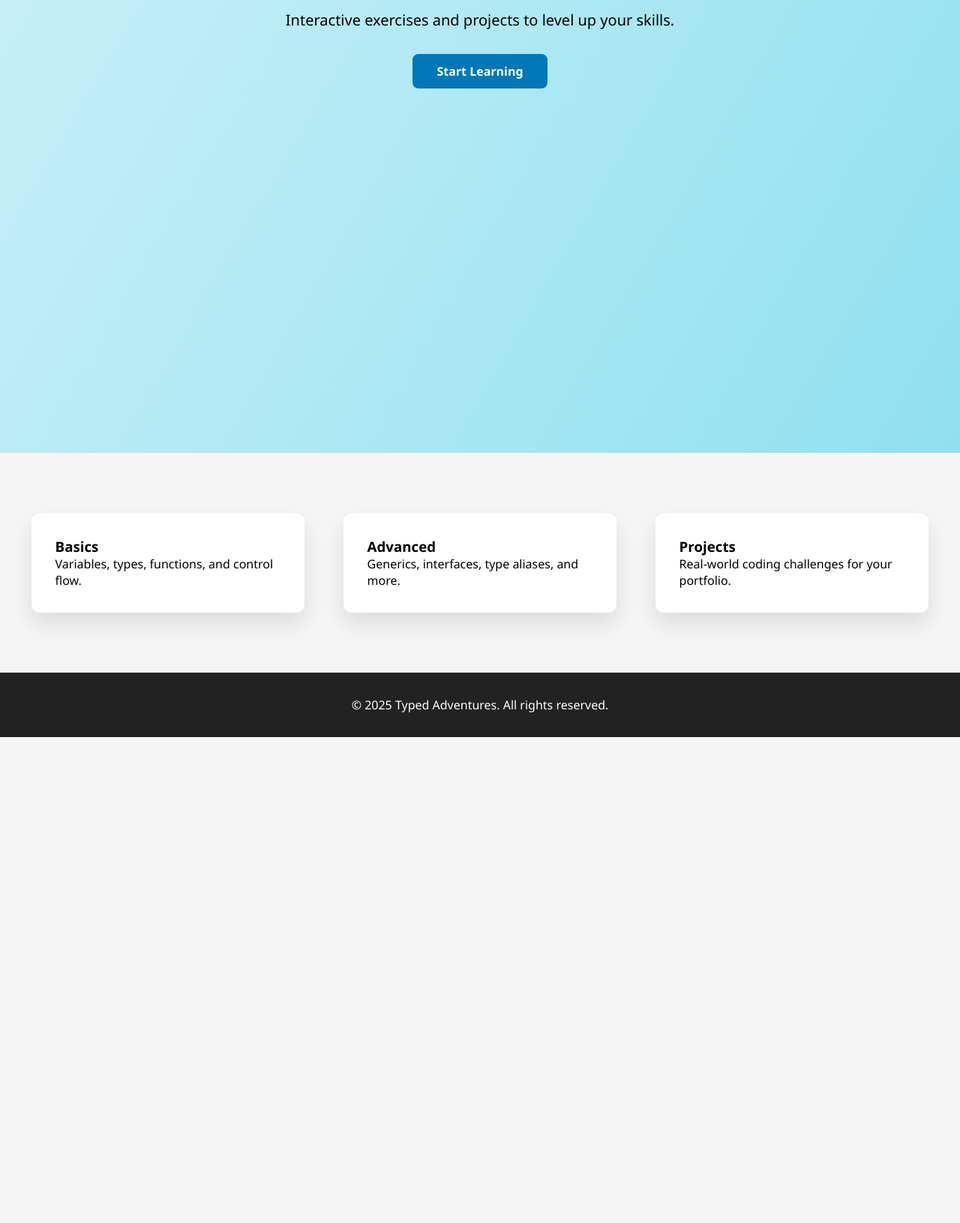
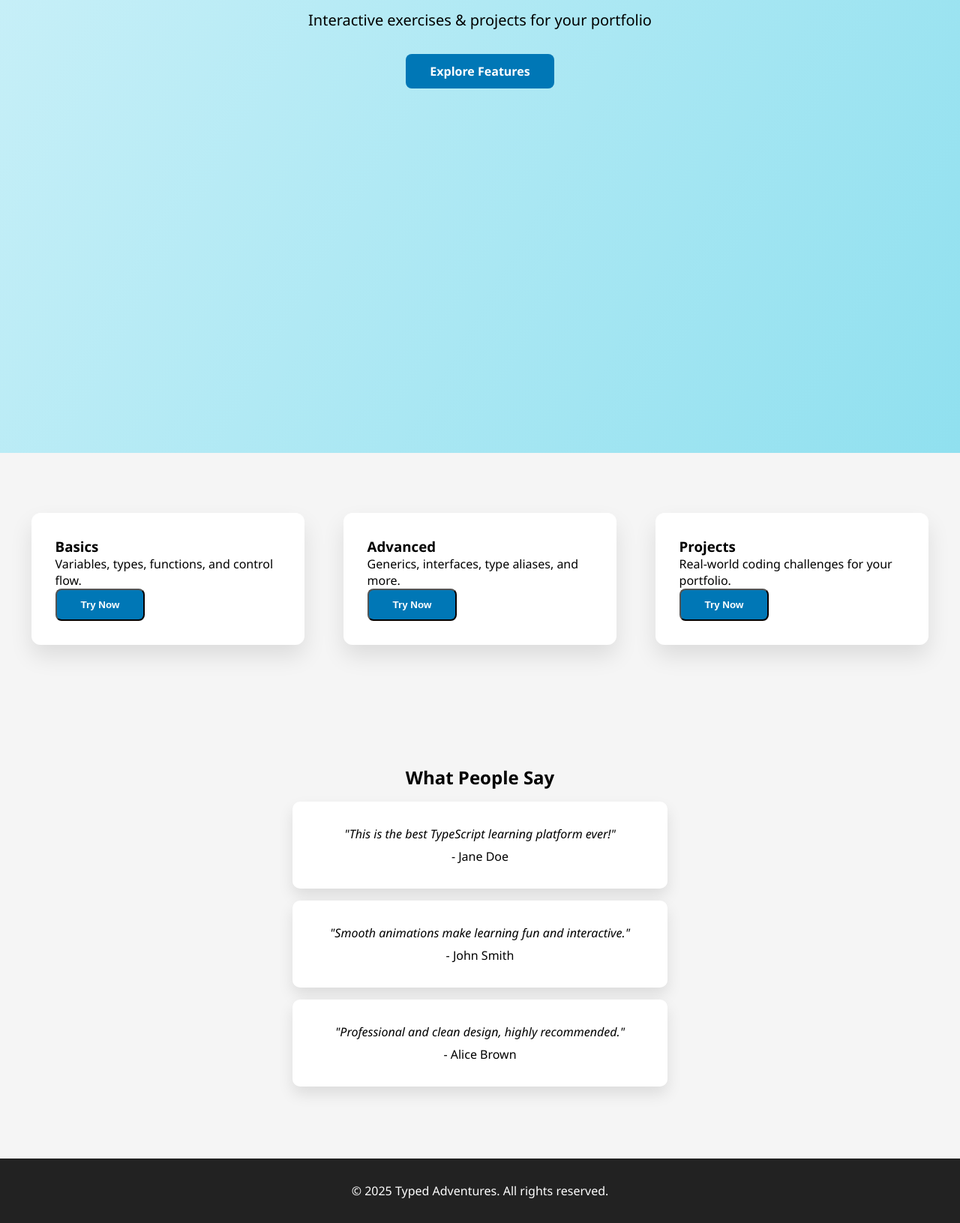
Before and after one commit to herfando/typed-adventures, a website with bundled scripts: page index.html in a window 1280 px wide. Shown: the part 250-1881 px from the top of the page at 75% size. Before the commit the page ends 1233 px from the top, so only its background shows below. Built offline with nearby package versions, Linux system fonts and the light colour scheme.

Commit message:
modified main, index, scipt, style and tsconfig

```diff
--- a/index.html
+++ b/index.html
@@ -7,6 +7,7 @@
 <link rel="stylesheet" href="styles/main.css">
 </head>
 <body>
+
 <!-- Navbar -->
 <nav class="navbar">
   <a href="index.html" class="logo">Typed Adventures</a>
@@ -16,26 +17,46 @@
   </ul>
 </nav>
 
-  <!-- Hero Section -->
+<!-- Hero -->
 <header class="hero">
   <h1 class="fade-in">Learn TypeScript Like a Pro</h1>
-    <p class="fade-in delay">Interactive exercises and projects to level up your skills.</p>
-    <a href="about.html" class="btn scale-hover fade-in delay2">Start Learning</a>
+  <p class="fade-in delay">Interactive exercises & projects for your portfolio</p>
+  <a href="#features" class="btn scale-hover fade-in delay2">Explore Features</a>
 </header>
 
 <!-- Features Section -->
-  <section class="features">
+<section id="features" class="features">
   <div class="feature-card slide-up">
     <h3>Basics</h3>
     <p>Variables, types, functions, and control flow.</p>
+    <button class="btn card-btn">Try Now</button>
   </div>
   <div class="feature-card slide-up delay1">
     <h3>Advanced</h3>
     <p>Generics, interfaces, type aliases, and more.</p>
+    <button class="btn card-btn">Try Now</button>
   </div>
   <div class="feature-card slide-up delay2">
     <h3>Projects</h3>
     <p>Real-world coding challenges for your portfolio.</p>
+    <button class="btn card-btn">Try Now</button>
+  </div>
+</section>
+
+<!-- Testimonials -->
+<section class="testimonials">
+  <h2 class="fade-in">What People Say</h2>
+  <div class="testimonial-slide slide-up">
+    <p>"This is the best TypeScript learning platform ever!"</p>
+    <span>- Jane Doe</span>
+  </div>
+  <div class="testimonial-slide slide-up delay1">
+    <p>"Smooth animations make learning fun and interactive."</p>
+    <span>- John Smith</span>
+  </div>
+  <div class="testimonial-slide slide-up delay2">
+    <p>"Professional and clean design, highly recommended."</p>
+    <span>- Alice Brown</span>
   </div>
 </section>
 
--- a/scripts/main.ts
+++ b/scripts/main.ts
@@ -1,13 +1,18 @@
-// Greeting
-const greet = (name: string): string => {
-  return `Hello, ${name}! Welcome to Typed Adventures.`;
-};
+// Greeting console
+const greet = (name:string):string => `Hello, ${name}! Welcome to Typed Adventures.`;
 console.log(greet("Her Fando"));
 
-// Hero fade in handled by CSS, JS optional for scroll effects
+// Footer appear on scroll
 window.addEventListener("scroll", () => {
   const footer = document.querySelector("footer") as HTMLElement;
-  if (window.scrollY + window.innerHeight > document.body.scrollHeight - 100) {
+  if(window.scrollY + window.innerHeight > document.body.scrollHeight - 100) {
     footer.classList.add("show");
   }
 });
+
+// Button interaction for feature cards
+document.querySelectorAll(".card-btn").forEach(btn=>{
+  btn.addEventListener("click", ()=>{
+    alert("Feature clicked! Keep learning!");
+  });
+});
--- a/scripts/utils.ts
+++ b/scripts/utils.ts
@@ -1,2 +1,2 @@
-export const sum = (a: number, b: number): number => a + b;
-export const multiply = (a: number, b: number): number => a * b;
+export const sum = (a:number,b:number):number => a+b;
+export const multiply = (a:number,b:number):number => a*b;
--- a/styles/main.css
+++ b/styles/main.css
@@ -1,112 +1,55 @@
-/* Basic Reset */
-* {
-  margin: 0;
-  padding: 0;
-  box-sizing: border-box;
-}
-
-body {
-  font-family: 'Segoe UI', Arial, sans-serif;
-  background: #f5f5f5;
-  overflow-x: hidden;
-}
+/* Reset */
+* { margin:0; padding:0; box-sizing:border-box; }
+body { font-family: 'Segoe UI', Arial, sans-serif; background:#f5f5f5; overflow-x:hidden; }
 
 /* Navbar */
 .navbar {
-  display: flex;
-  justify-content: space-between;
-  align-items: center;
-  padding: 1rem 3rem;
-  background: #222;
-  color: #fff;
-  position: sticky;
-  top: 0;
-  z-index: 100;
-  transition: all 0.4s ease;
+  display:flex; justify-content:space-between; align-items:center;
+  padding:1rem 3rem; background:#222; color:#fff;
+  position:sticky; top:0; z-index:100; transition:0.4s ease;
 }
+.navbar a { color:#fff; text-decoration:none; }
+.nav-links { list-style:none; display:flex; gap:2rem; }
+.nav-links li a:hover { color:#00b4d8; transform:scale(1.05); transition:0.3s; }
 
-.navbar a { color: #fff; text-decoration: none; }
-.navbar a:hover { color: #00b4d8; }
+/* Hero */
+.hero { text-align:center; padding:8rem 1rem; background:linear-gradient(120deg,#caf0f8,#90e0ef); min-height:100vh; }
+.hero h1 { font-size:3rem; margin-bottom:1rem; }
+.hero p { font-size:1.25rem; margin-bottom:2rem; }
 
-.nav-links { list-style: none; display: flex; gap: 2rem; }
-.nav-links li a:hover { transform: scale(1.05); transition: 0.3s; }
+/* Buttons */
+.btn {
+  display:inline-block; padding:0.75rem 2rem; background:#0077b6; color:#fff; border-radius:8px;
+  text-decoration:none; font-weight:bold; transition:all 0.3s ease;
+}
+.btn:hover { background:#0096c7; transform:scale(1.05); }
 
-/* Hero Section */
-.hero {
-  text-align: center;
-  padding: 8rem 1rem;
-  background: linear-gradient(120deg,#caf0f8,#90e0ef);
-  min-height: 100vh;
+/* Features */
+.features { display:flex; justify-content:space-around; padding:5rem 2rem; flex-wrap:wrap; gap:2rem; }
+.feature-card {
+  background:#fff; padding:2rem; border-radius:12px; width:30%; min-width:250px;
+  box-shadow:0 15px 30px rgba(0,0,0,0.1); transition:0.4s ease;
 }
+.feature-card:hover { transform:translateY(-10px) scale(1.05); box-shadow:0 20px 40px rgba(0,0,0,0.2); }
 
-.hero h1 { font-size: 3rem; margin-bottom: 1rem; }
-.hero p { font-size: 1.25rem; margin-bottom: 2rem; }
-
-.btn {
-  display: inline-block;
-  padding: 0.75rem 2rem;
-  background: #0077b6;
-  color: #fff;
-  border-radius: 8px;
-  text-decoration: none;
-  font-weight: bold;
-  transition: all 0.3s ease;
-}
-
-.btn:hover { background: #0096c7; transform: scale(1.05); }
-
-/* Features Section */
-.features {
-  display: flex;
-  justify-content: space-around;
-  padding: 5rem 2rem;
-  flex-wrap: wrap;
-  gap: 2rem;
-}
-
-.feature-card {
-  background: #fff;
-  padding: 2rem;
-  border-radius: 12px;
-  width: 30%;
-  min-width: 250px;
-  box-shadow: 0 15px 30px rgba(0,0,0,0.1);
-  transition: all 0.4s ease;
-}
-
-.feature-card:hover {
-  transform: translateY(-10px) scale(1.05);
-  box-shadow: 0 20px 40px rgba(0,0,0,0.2);
-}
+/* Testimonials */
+.testimonials { text-align:center; padding:5rem 1rem; }
+.testimonial-slide { background:#fff; padding:2rem; margin:1rem auto; border-radius:10px; max-width:500px; box-shadow:0 10px 20px rgba(0,0,0,0.1); transition:0.4s ease; }
+.testimonial-slide p { font-style:italic; margin-bottom:0.5rem; }
 
 /* Footer */
-footer {
-  text-align: center;
-  padding: 2rem;
-  background: #222;
-  color: #fff;
-  opacity: 0;
-  transform: translateY(50px);
-  transition: all 1s ease;
-}
+footer { text-align:center; padding:2rem; background:#222; color:#fff; opacity:0; transform:translateY(50px); transition:1s ease; }
 
 /* Animations */
-.fade-in { opacity: 0; animation: fadeIn 1s forwards; }
-.fade-in.delay { animation-delay: 0.5s; }
-.fade-in.delay2 { animation-delay: 1s; }
+.fade-in { opacity:0; animation:fadeIn 1s forwards; }
+.fade-in.delay { animation-delay:0.5s; }
+.fade-in.delay2 { animation-delay:1s; }
 
-.slide-up { opacity: 0; transform: translateY(50px); animation: slideUp 1s forwards; }
-.slide-up.delay1 { animation-delay: 0.3s; }
-.slide-up.delay2 { animation-delay: 0.6s; }
+.slide-up { opacity:0; transform:translateY(50px); animation:slideUp 1s forwards; }
+.slide-up.delay1 { animation-delay:0.3s; }
+.slide-up.delay2 { animation-delay:0.6s; }
 
-.scale-hover:hover { transform: scale(1.05); }
+.fade-in-footer.show { opacity:1; transform:translateY(0); }
 
-.fade-in-footer.show { opacity: 1; transform: translateY(0); }
-
-@keyframes fadeIn {
-  to { opacity: 1; }
-}
-
-@keyframes slideUp {
-  to { opacity: 1; transform: translateY(0); }
-}
+@keyframes fadeIn { to{opacity:1;} }
+@keyframes slideUp { to{opacity:1; transform:translateY(0);} }
--- a/tsconfig.json
+++ b/tsconfig.json
@@ -3,7 +3,7 @@
     "module": "ES6",
     "target": "ES6",
     "types": [],
-    "lib": ["ES6", "DOM"],
+    "lib": ["ES6","DOM"],
     "outDir": "dist",
     "sourceMap": true,
     "declaration": true,
```
Also changed, not shown: dist/main.d.ts (added), dist/main.js, dist/utils.d.ts (added), dist/utils.js (added), 4 other files. Lines whose indentation alone changed are shown as unchanged.
